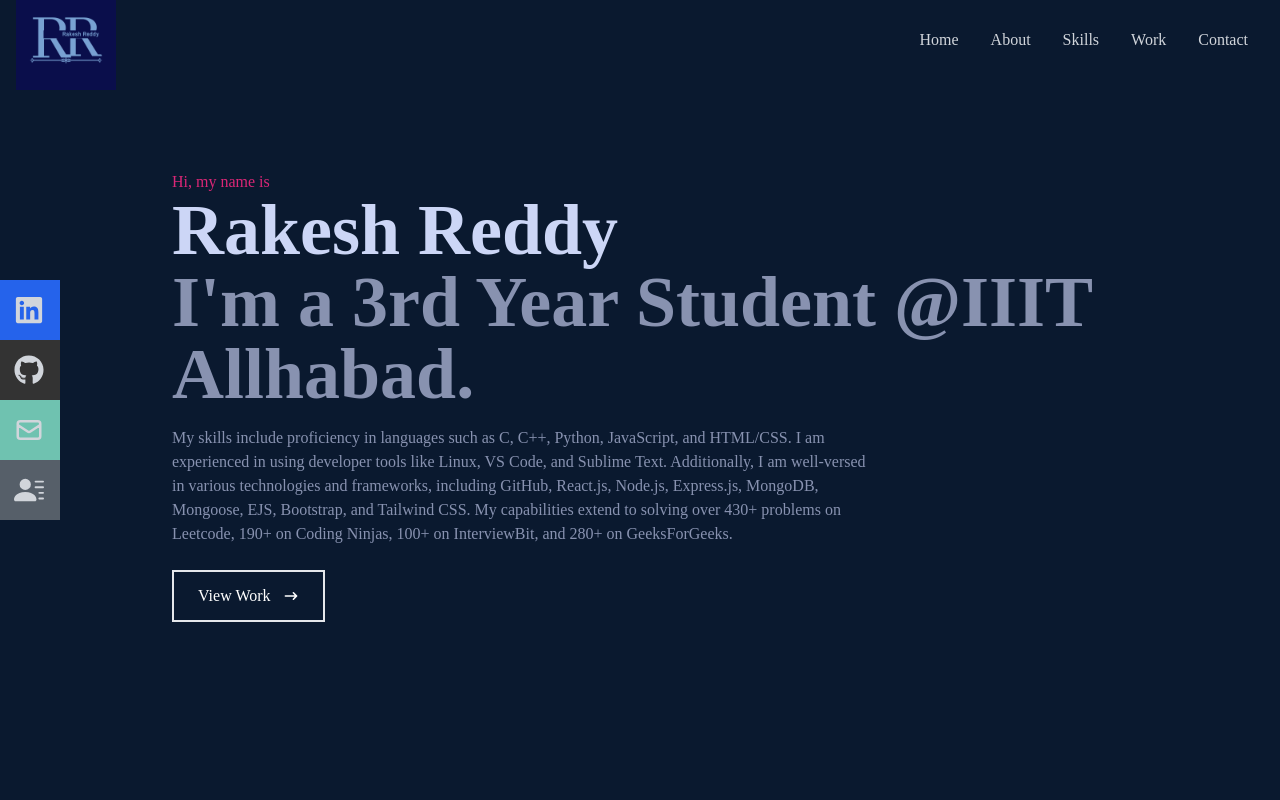
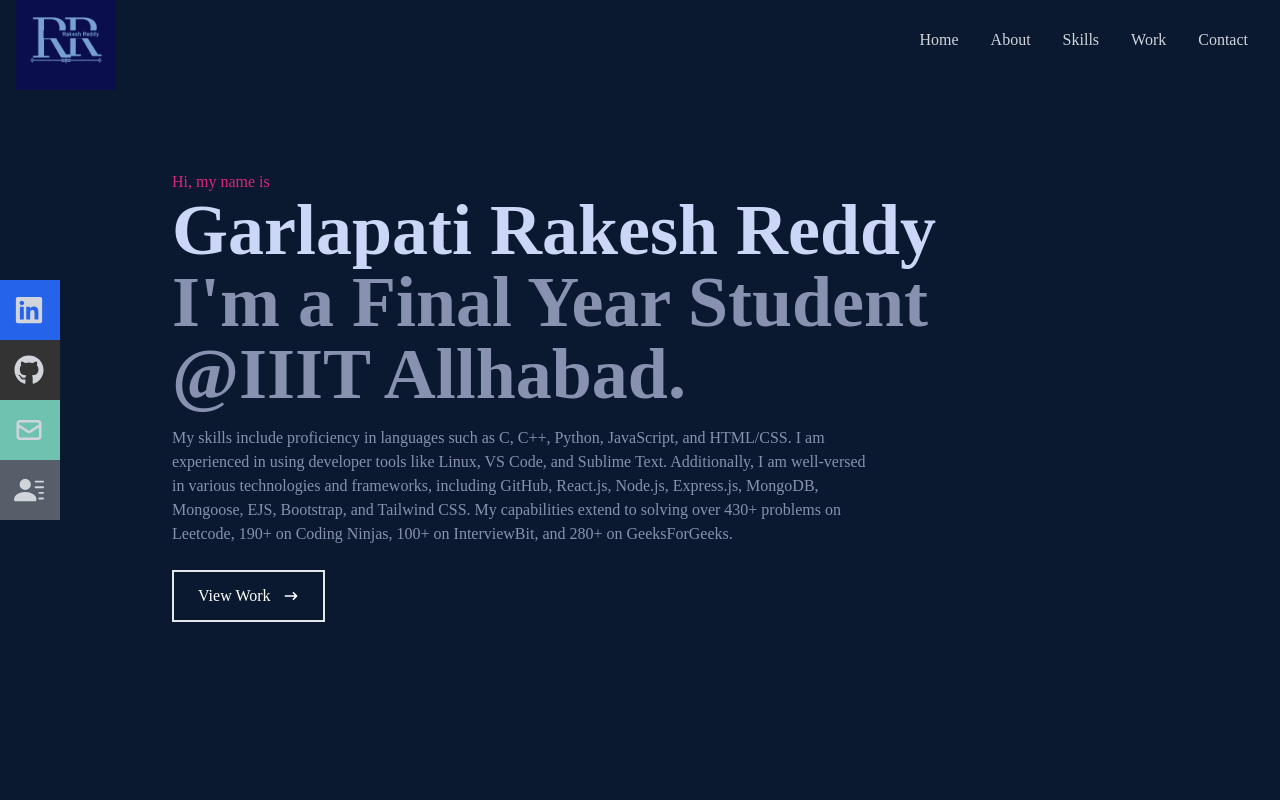
Before and after one commit to Rakesh2908/my-portfolio, a React (Create React App) app: page / in a window 1280 px wide. Shown: the top 800 px of the page. Built offline with nearby package versions, Linux system fonts and the light colour scheme.

Commit message:
Update Home.jsx

```diff
--- a/src/components/Home.jsx
+++ b/src/components/Home.jsx
@@ -8,10 +8,10 @@ const Home = () => {
       <div className='max-w-[1000px] mx-auto px-8 flex flex-col justify-center h-full'>
         <p className='text-pink-600'>Hi, my name is</p>
         <h1 className='text-4xl sm:text-7xl font-bold text-[#ccd6f6]'>
-          Rakesh Reddy
+          Garlapati Rakesh Reddy
         </h1>
         <h2 className='text-4xl sm:text-7xl font-bold text-[#8892b0]'>
-          I'm a 3rd Year Student @IIIT Allhabad.
+          I'm a Final Year Student @IIIT Allhabad.
         </h2>
         <p className='text-[#8892b0] py-4 max-w-[700px]'>
         My skills include proficiency in languages such as C, C++, Python, JavaScript, and HTML/CSS.
```
